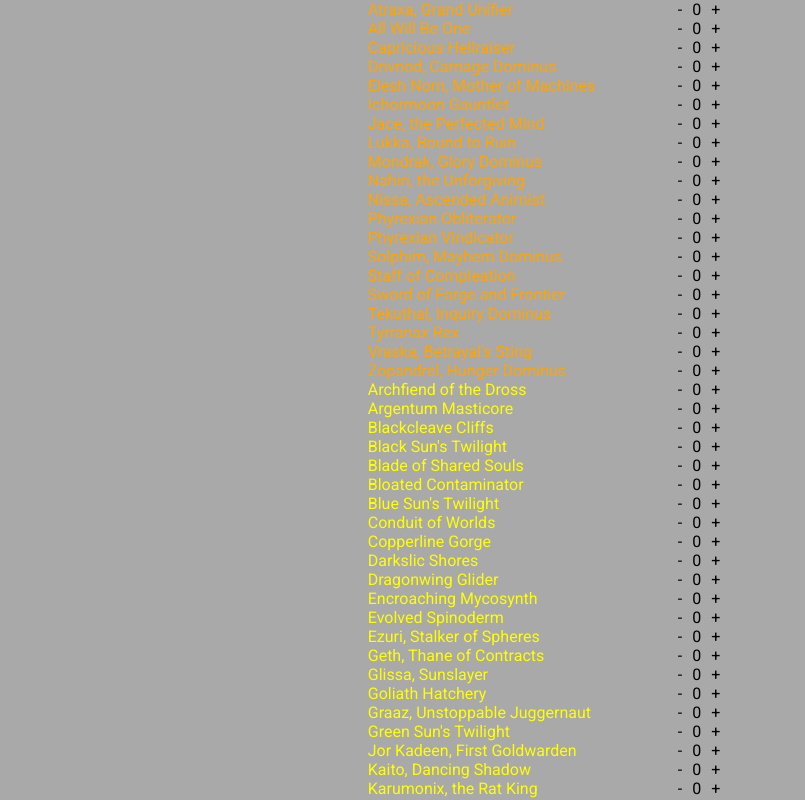
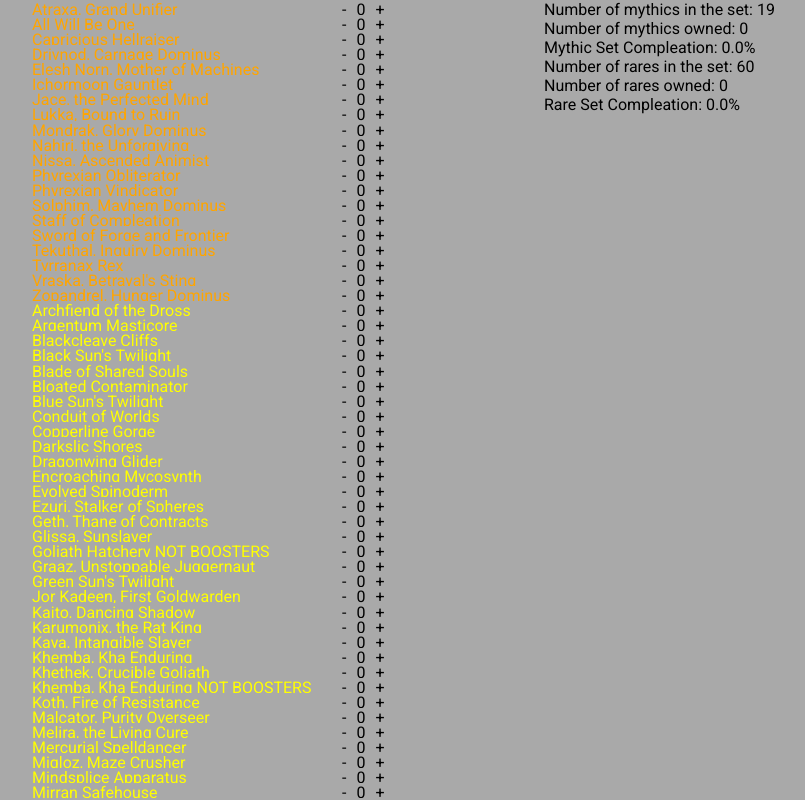
Before and after one commit to Lexacus/MTGA_Set_Collection_Helper, a React (Vite) app: page / in a window 1280 px wide. Shown: the top 800 px of the page, without its empty margins (96-901 px from the left). Built offline with nearby package versions, Linux system fonts and the light colour scheme.

Commit message:
feat: mythics and rares calculation, store

```diff
--- a/package.json
+++ b/package.json
@@ -10,6 +10,7 @@
   },
   "dependencies": {
     "@emotion/styled": "^11.10.5",
+    "@tanstack/react-query": "^4.24.6",
     "react": "^18.2.0",
     "react-dom": "^18.2.0",
     "react-router-dom": "^6.8.1",
--- a/src/app.tsx
+++ b/src/app.tsx
@@ -1,11 +1,16 @@
+import { QueryClient } from "@tanstack/react-query";
+import { QueryClientProvider } from "@tanstack/react-query";
 import { BrowserRouter, Route, Routes } from "react-router-dom";
 import "./App.css";
 import Wrapper from "./components/wrapper";
 import Homepage from "./pages/homepage";
 
+const queryClient = new QueryClient();
+
 function App() {
   return (
     <div className="App">
+      <QueryClientProvider client={queryClient}>
         <Wrapper>
           <BrowserRouter>
             <Routes>
@@ -13,6 +18,7 @@
             </Routes>
           </BrowserRouter>
         </Wrapper>
+      </QueryClientProvider>
     </div>
   );
 }
--- a/src/components/base.styles.tsx
+++ b/src/components/base.styles.tsx
@@ -7,10 +7,12 @@
   display: flex;
   flex-direction: ${({ flexDirection }: FlexProps) =>
     flexDirection ?? "column"};
-  width: ${({ width }: FlexProps) => width ?? "fit-content"};
+  width: ${({ width }: FlexProps) => width ?? "100%"};
   margin: ${({ margin }: FlexProps) => margin ?? "fit-content"};
   padding: ${({ padding }: FlexProps) => padding ?? "fit-content"};
   column-gap: ${({ columnGap }: FlexProps) => columnGap ?? "0"};
+  justify-content: flex-start;
+  overflow: hidden;
 `;
 
 export const FlexCol = ({ children, ...props }: FlexProps) => {
--- a/src/components/card.counter.tsx
+++ b/src/components/card.counter.tsx
@@ -1,7 +1,9 @@
 import { useState } from "react";
+import { useStore } from "../store";
 import { TCard } from "../types";
 import { FlexCol, FlexRow } from "./base.styles";
 import { Text } from "./text";
+import { shallow } from "zustand/shallow";
 
 enum RarityColorEnum {
   M = "orange",
@@ -10,31 +12,46 @@
   N = "white",
 }
 
-export const CardCounter = ({ name, owned, rarity }: TCard) => {
-  const [counter, setCounter] = useState(owned);
+export const CardCounter = ({
+  card,
+  index,
+}: {
+  card: TCard;
+  index: number;
+}) => {
+  const { cards, setCards } = useStore(
+    ({ cards, setCards }) => ({ cards, setCards }),
+    shallow
+  );
 
   return (
     <FlexRow columnGap="10px">
-      <Text width="300px" color={RarityColorEnum[rarity]}>
-        {name}
+      <Text width="300px" color={RarityColorEnum[cards?.[index].rarity ?? "R"]}>
+        {cards?.[index].name}
       </Text>
       <Text
         cursor="pointer"
         onClick={() => {
-          if (counter > 0) {
-            setCounter(counter - 1);
+          if (cards) {
+            if (cards?.[index].owned > 0) {
+              cards[index].owned--;
+              setCards([...cards]);
+            }
           }
         }}
       >
         {"-"}
       </Text>
 
-      <Text>{counter}</Text>
+      <Text>{cards?.[index].owned}</Text>
       <Text
         cursor="pointer"
         onClick={() => {
-          if (counter < 4) {
-            setCounter(counter + 1);
+          if (cards) {
+            if (cards?.[index].owned < 4) {
+              cards[index].owned++;
+              setCards([...cards]);
+            }
           }
         }}
       >
--- a/src/pages/homepage.tsx
+++ b/src/pages/homepage.tsx
@@ -1,15 +1,82 @@
+import styled from "@emotion/styled";
+import { useQuery } from "@tanstack/react-query";
+import { useEffect, useMemo, useState } from "react";
+import { shallow } from "zustand/shallow";
 import { FlexCol } from "../components/base.styles";
 import { CardCounter } from "../components/card.counter";
-import { data } from "../temp.card.data";
+import { Text } from "../components/text";
+import { useStore } from "../store";
+
+const FlexRow = styled.div`
+  display: flex;
+  flex-direction: row;
+  justify-content: space-between;
+  width: 100%;
+  padding: 0 10%;
+`;
 
 const Homepage = () => {
+  /*  const { data } = useQuery(["getCards"], async () => {
+    const res = await fetch(
+      "https://api.scryfall.com/cards/search?include_extras=true&include_variations=true&order=set&q=e%3Aone&unique=prints",
+      {
+        method: "GET",
+      }
+    );
+    console.log(res.json());
+    //@ts-ignore
+    return res.json().data;
+  });
+ */
+  const { cards, setCards } = useStore(
+    ({ cards, setCards }) => ({ cards, setCards }),
+    shallow
+  );
+
+  const noOfMythics = useMemo(() => {
+    return (
+      cards?.reduce(
+        (acc, next) => acc + (next.rarity === "M" ? next.owned : 0),
+        0
+      ) ?? 0
+    );
+  }, [cards]);
+
+  const noOfRares = useMemo(() => {
+    return (
+      cards?.reduce(
+        (acc, next) => acc + (next.rarity === "R" ? next.owned : 0),
+        0
+      ) ?? 0
+    );
+  }, [cards]);
+
+  console.log();
   return (
     <>
-      <FlexCol>
-        {data.map((card) => (
-          <CardCounter {...card} />
-        ))}
-      </FlexCol>
+      <FlexRow>
+        <FlexCol>
+          {cards?.map((card, i) => (
+            <CardCounter key={card.name + card.rarity} card={card} index={i} />
+          ))}
+        </FlexCol>
+        <FlexCol>
+          <Text>Number of mythics in the set: 19</Text>
+          <Text>{"Number of mythics owned: " + noOfMythics}</Text>
+          <Text>
+            {"Mythic Set Compleation: " +
+              ((noOfMythics / 76) * 100).toPrecision(2) +
+              "%"}
+          </Text>
+          <Text>Number of rares in the set: 60</Text>
+          <Text>{"Number of rares owned: " + noOfRares}</Text>
+          <Text>
+            {"Rare Set Compleation: " +
+              ((noOfRares / 240) * 100).toPrecision(2) +
+              "%"}
+          </Text>
+        </FlexCol>
+      </FlexRow>
     </>
   );
 };
--- /dev/null
+++ b/src/store.ts
@@ -0,0 +1,19 @@
+import { create, StateCreator } from "zustand";
+import { TCard } from "./types";
+import { persist } from "zustand/middleware";
+import { data } from "./temp.card.data";
+
+interface StoreType {
+  cards: TCard[] | undefined;
+  setCards: (cards: TCard[]) => void;
+}
+
+export const useStore = create<StoreType>(
+  persist(
+    (set) => ({
+      cards: data,
+      setCards: (cards) => set({ cards }),
+    }),
+    { name: "mtga-helper-storage" }
+  ) as StateCreator<StoreType, [], [], StoreType>
+);
--- a/src/temp.card.data.ts
+++ b/src/temp.card.data.ts
@@ -39,7 +39,7 @@
   { name: "Ezuri, Stalker of Spheres", owned: 0, rarity: "R" },
   { name: "Geth, Thane of Contracts", owned: 0, rarity: "R" },
   { name: "Glissa, Sunslayer", owned: 0, rarity: "R" },
-  { name: "Goliath Hatchery", owned: 0, rarity: "R" },
+  { name: "Goliath Hatchery NOT BOOSTERS", owned: 0, rarity: "R" },
   { name: "Graaz, Unstoppable Juggernaut", owned: 0, rarity: "R" },
   { name: "Green Sun's Twilight", owned: 0, rarity: "R" },
   { name: "Jor Kadeen, First Goldwarden", owned: 0, rarity: "R" },
@@ -57,14 +57,14 @@
   { name: "Mindsplice Apparatus", owned: 0, rarity: "R" },
   { name: "Mirran Safehouse", owned: 0, rarity: "R" },
   { name: "Mirrex", owned: 0, rarity: "R" },
-  { name: "Mite Overseer", owned: 0, rarity: "R" },
+  { name: "Mite Overseer NOT BOOSTERS", owned: 0, rarity: "R" },
   { name: "Monument to Perfection", owned: 0, rarity: "R" },
   { name: "Norn's Wellspring", owned: 0, rarity: "R" },
   { name: "Ovika, Enigma Goliath", owned: 0, rarity: "R" },
   { name: "Phyrexian Arena", owned: 0, rarity: "R" },
   { name: "Razorverge Thicket", owned: 0, rarity: "R" },
   { name: "Red Sun's Twilight", owned: 0, rarity: "R" },
-  { name: "Rhuk, Hexgold Nabber", owned: 0, rarity: "R" },
+  { name: "Rhuk, Hexgold Nabber NOT BOOSTERS", owned: 0, rarity: "R" },
   { name: "Ria Ivor, Bane of Bladehold", owned: 0, rarity: "R" },
   { name: "Seachrome Coast", owned: 0, rarity: "R" },
   { name: "Serum Sovereign NOT BOOSTERS", owned: 0, rarity: "R" },
```
Also changed, not shown: 1 other file (tests, documents, lock files or other folders). Lines whose indentation alone changed are shown as unchanged.
